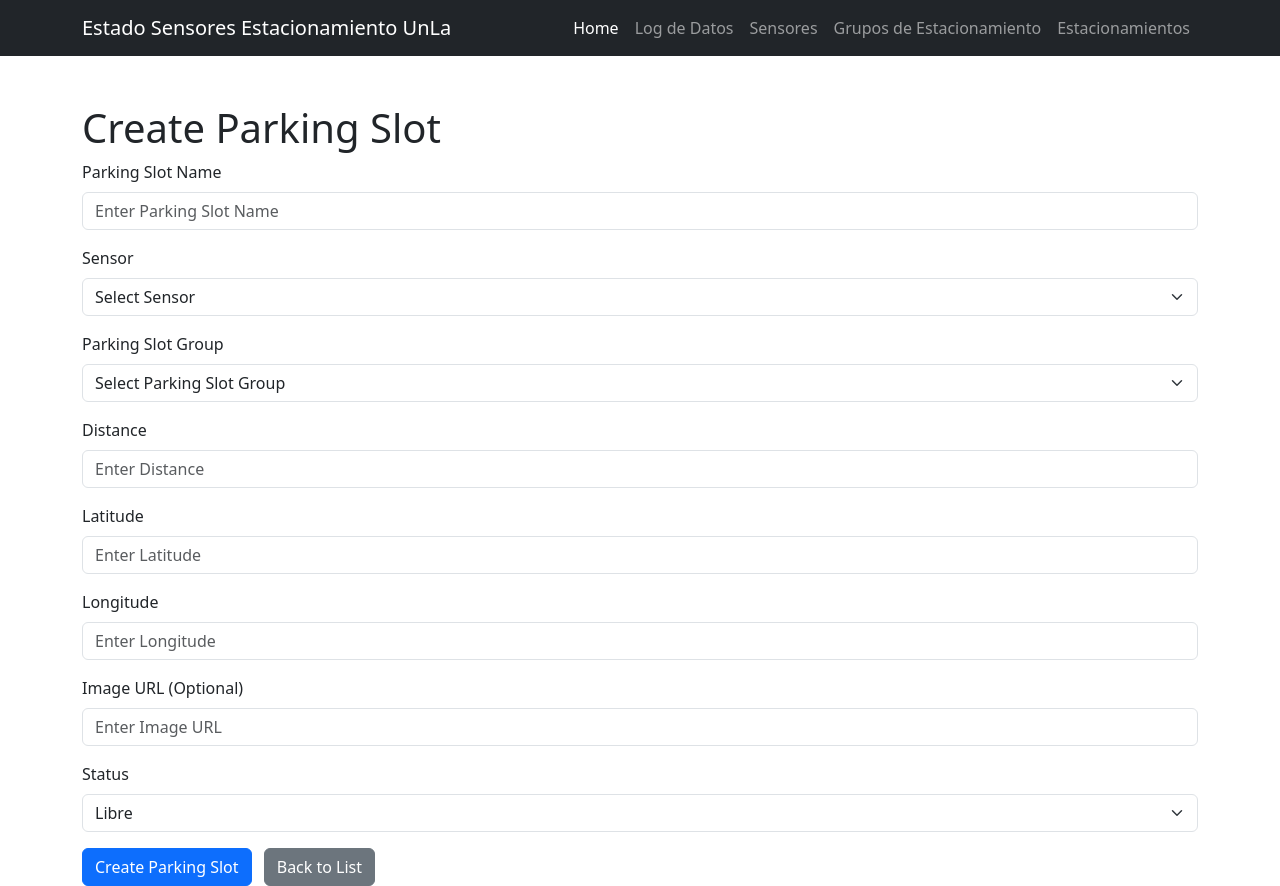
After one commit to unla-investigacion-desarrollo/smart-parking-unla, a Flask app: page /parking_slot/create in a window 1280 px wide. The commit adds this page. Run offline with Flask 3, Linux system fonts and the light colour scheme; the visitor is signed in with stand-in values (Sample User, id 1); data that the repository does not hold is empty; some libraries are stand-ins or nearby versions.

Commit message:
add parkingslot and parkingslotgroup crud and generation of .env file for arduino

```diff
--- a/backofficeApp/app.py
+++ b/backofficeApp/app.py
@@ -1,5 +1,4 @@
 from app import create_app
-from app.models import SensorData,Sensor
 from flask_login import login_user, logout_user, login_required, current_user
 from flask import request, render_template, redirect
 from app.models import User
--- a/backofficeApp/app/__init__.py
+++ b/backofficeApp/app/__init__.py
@@ -46,10 +46,13 @@ def register_blueprints(app):
     from app.modules.control_sensor import control_sensor_blueprint
     from app.modules.process_data import process_data_blueprint
     from app.modules.add_sensor import add_sensor_blueprint
+    from app.modules.parking_slot_group import parking_slot_group_blueprint
+    from app.modules.parking_slot import parking_slot_blueprint
     app.register_blueprint(control_sensor_blueprint)
     app.register_blueprint(process_data_blueprint)
     app.register_blueprint(add_sensor_blueprint)
-
+    app.register_blueprint(parking_slot_group_blueprint)
+    app.register_blueprint(parking_slot_blueprint)
 
     with app.app_context():
         db.create_all()
--- /dev/null
+++ b/backofficeApp/app/modules/parking_slot/ParkingSlotController.py
@@ -0,0 +1,97 @@
+from . import parking_slot_blueprint
+from flask import redirect, url_for,render_template, request
+from app.models import Sensor,ParkingSlotGroup,ParkingSlot
+from . import parking_slot_blueprint
+from flask_login import login_required, current_user
+from app import firedb
+from app import db
+
+@parking_slot_blueprint.route('/create', methods=['GET', 'POST'])
+@login_required
+def create_parking_slot():
+    sensors = Sensor.query.all()
+    parking_slot_groups = ParkingSlotGroup.query.all()
+
+    if request.method == 'POST':
+        name = request.form['name']
+        sensor_id = request.form['sensor_id']
+        parking_slot_group_id = request.form['parking_slot_group_id']
+        distance = request.form['distance']
+        latitude = request.form['latitude']
+        longitude = request.form['longitude']
+        image = request.form['image']
+        status = request.form.get('status', 'libre')  # default to 'libre'
+
+        if not name or not sensor_id or not parking_slot_group_id or not distance or not latitude or not longitude:
+            return redirect(url_for('create_parking_slot'))
+
+        sensor = Sensor.query.get(sensor_id)
+        parking_slot_group = ParkingSlotGroup.query.get(parking_slot_group_id)
+
+        if not sensor or not parking_slot_group:
+            return redirect(url_for('create_parking_slot'))
+
+        new_slot = ParkingSlot(
+            name=name,
+            sensor_id=sensor_id,
+            parking_slot_group_id=parking_slot_group_id,
+            distance=distance,
+            latitude=latitude,
+            longitude=longitude,
+            image=image,
+            status=status
+        )
+        db.session.add(new_slot)
+        db.session.commit()
+
+        return redirect(url_for('list_parking_slots'))
+
+    return render_template('create_parking_slot.html', sensors=sensors, parking_slot_groups=parking_slot_groups)
+
+
+@parking_slot_blueprint.route('/parking_slots')
+@login_required
+def list_parking_slots():
+    slots = db.session.query(ParkingSlot, ParkingSlotGroup,Sensor)\
+    .join(ParkingSlotGroup, ParkingSlot.parking_slot_group_id == ParkingSlotGroup.id)\
+    .join(Sensor, ParkingSlot.sensor_id == Sensor.id)\
+    .all()
+    return render_template('list_parking_slots.html', slots=slots)
+
+
+@parking_slot_blueprint.route('/parking_slot/edit/<int:id>', methods=['GET', 'POST'])
+@login_required
+def edit_parking_slot(id):
+    slot = ParkingSlot.query.get(id)
+    sensors = Sensor.query.all()
+    parking_slot_groups = ParkingSlotGroup.query.all()
+
+    if not slot:
+        return redirect(url_for('list_parking_slots'))
+
+    if request.method == 'POST':
+        slot.name = request.form['name']
+        slot.sensor_id = request.form['sensor_id']
+        slot.parking_slot_group_id = request.form['parking_slot_group_id']
+        slot.distance = request.form['distance']
+        slot.latitude = request.form['latitude']
+        slot.longitude = request.form['longitude']
+        slot.image = request.form['image']
+        slot.status = request.form['status']
+        db.session.commit()
+
+        return redirect(url_for('list_parking_slots'))
+
+    return render_template('edit_parking_slot.html', slot=slot, sensors=sensors, parking_slot_groups=parking_slot_groups)
+
+
+@parking_slot_blueprint.route('/parking_slot/delete/<int:id>', methods=['GET', 'POST'])
+@login_required
+def delete_parking_slot(id):
+    slot = ParkingSlot.query.get(id)
+    if not slot:
+        return redirect(url_for('list_parking_slots'))
+
+    db.session.delete(slot)
+    db.session.commit()
+    return redirect(url_for('list_parking_slots'))
--- /dev/null
+++ b/backofficeApp/app/modules/parking_slot/__init__.py
@@ -0,0 +1,3 @@
+from flask import Blueprint
+parking_slot_blueprint = Blueprint("parking_slot", __name__,static_folder='files',url_prefix='/parking_slot')
+from . import ParkingSlotController
--- /dev/null
+++ b/backofficeApp/app/modules/parking_slot_group/__init__.py
@@ -0,0 +1,4 @@
+from flask import Blueprint
+parking_slot_group_blueprint = Blueprint("parking_slot_group", __name__,static_folder='files',url_prefix='/parking_slot_group')
+
+from . import ParkingSlotGroupController
--- /dev/null
+++ b/backofficeApp/app/templates/create_parking_slot.html
@@ -0,0 +1,75 @@
+<!DOCTYPE html>
+<html lang="en">
+<head>
+    <meta charset="UTF-8">
+    <meta name="viewport" content="width=device-width, initial-scale=1.0">
+    <title>Create Parking Slot</title>
+    <link href="https://cdn.jsdelivr.net/npm/bootstrap@5.3.0-alpha1/dist/css/bootstrap.min.css" rel="stylesheet">
+</head>
+<body>
+    {% include "partials/nav.html" %}
+    <div class="container mt-5">
+        <h1>Create Parking Slot</h1>
+        <form action="{{ url_for('parking_slot.create_parking_slot') }}" method="POST">
+            <div class="mb-3">
+                <label for="name" class="form-label">Parking Slot Name</label>
+                <input type="text" class="form-control" name="name" id="name" required placeholder="Enter Parking Slot Name">
+            </div>
+
+            <div class="mb-3">
+                <label for="sensor_id" class="form-label">Sensor</label>
+                <select name="sensor_id" class="form-select" required>
+                    <option value="">Select Sensor</option>
+                    {% for sensor in sensors %}
+                        <option value="{{ sensor.id }}">{{ sensor.name }} ID: {{ sensor.id }}</option>
+                    {% endfor %}
+                </select>
+            </div>
+
+            <div class="mb-3">
+                <label for="parking_slot_group_id" class="form-label">Parking Slot Group</label>
+                <select name="parking_slot_group_id" class="form-select" required>
+                    <option value="">Select Parking Slot Group</option>
+                    {% for group in parking_slot_groups %}
+                        <option value="{{ group.id }}">{{ group.name }}</option>
+                    {% endfor %}
+                </select>
+            </div>
+
+            <div class="mb-3">
+                <label for="distance" class="form-label">Distance</label>
+                <input type="number" class="form-control" name="distance" id="distance" required placeholder="Enter Distance">
+            </div>
+
+            <div class="mb-3">
+                <label for="latitude" class="form-label">Latitude</label>
+                <input type="text" class="form-control" name="latitude" id="latitude" required placeholder="Enter Latitude">
+            </div>
+
+            <div class="mb-3">
+                <label for="longitude" class="form-label">Longitude</label>
+                <input type="text" class="form-control" name="longitude" id="longitude" required placeholder="Enter Longitude">
+            </div>
+
+            <div class="mb-3">
+                <label for="image" class="form-label">Image URL (Optional)</label>
+                <input type="text" class="form-control" name="image" id="image" placeholder="Enter Image URL">
+            </div>
+
+            <div class="mb-3">
+                <label for="status" class="form-label">Status</label>
+                <select name="status" class="form-select">
+                    <option value="libre" selected>Libre</option>
+                    <option value="ocupado">Ocupado</option>
+                    <option value="reservado">Reservado</option>
+                </select>
+            </div>
+
+            <button type="submit" class="btn btn-primary">Create Parking Slot</button>
+            <a href="{{ url_for('parking_slot.list_parking_slots') }}" class="btn btn-secondary ms-2">Back to List</a>
+        </form>
+    </div>
+
+    <script src="https://cdn.jsdelivr.net/npm/bootstrap@5.3.0-alpha1/dist/js/bootstrap.bundle.min.js"></script>
+</body>
+</html>
--- a/backofficeApp/app/templates/home.html
+++ b/backofficeApp/app/templates/home.html
@@ -487,7 +487,7 @@
     <script src="https://unpkg.com/leaflet@1.9.4/dist/leaflet.js" integrity="sha256-20nQCchB9co0qIjJZRGuk2/Z9VM+kNiyxNV1lvTlZBo=" crossorigin=""></script>
     <script>
         // Initialize the map
-        const map = L.map('map-hero').setView([51.505, -0.09], 13);
+        const map = L.map('map-hero').setView([-34.735498, -58.390513], 19);
 
         // Add OpenStreetMap tiles
         L.tileLayer('https://{s}.tile.openstreetmap.org/{z}/{x}/{y}.png', {
--- a/backofficeApp/app/templates/login.html
+++ b/backofficeApp/app/templates/login.html
@@ -3,6 +3,7 @@
 <head>
     <title>Smart Parking - UnLa</title>
     <meta charset="utf-8" />
+    <meta name="viewport" content="width=device-width, initial-scale=1.0" />
     <link rel="stylesheet" type="text/css" href="{{ url_for('static', filename='login_styles.css') }}" />
     <link rel="icon" href="{{ url_for('static', filename='favicon.png') }}" />
     <link href="https://cdn.jsdelivr.net/npm/bootstrap@5.3.5/dist/css/bootstrap.min.css" rel="stylesheet" integrity="sha384-SgOJa3DmI69IUzQ2PVdRZhwQ+dy64/BUtbMJw1MZ8t5HZApcHrRKUc4W0kG879m7" crossorigin="anonymous">
--- a/backofficeApp/app/templates/partials/nav.html
+++ b/backofficeApp/app/templates/partials/nav.html
@@ -17,7 +17,10 @@
                         <a class="nav-link" href="/control_sensor/sensors">Sensores</a>
                     </li>
                     <li class="nav-item">
-                        <a class="nav-link" href="#">Contact</a>
+                        <a class="nav-link" href="/parking_slot_group/parking_slot_groups">Grupos de Estacionamiento</a>
+                    </li>
+                    <li class="nav-item">
+                        <a class="nav-link" href="/parking_slot/parking_slots">Estacionamientos</a>
                     </li>
                 </ul>
             </div>
--- a/backofficeApp/app/templates/sensor_data.html
+++ b/backofficeApp/app/templates/sensor_data.html
@@ -2,6 +2,7 @@
 <html lang="en">
 <head>
     <meta charset="UTF-8">
+    <meta name="viewport" content="width=device-width, initial-scale=1.0" />
     <title>Sensor Data</title>
     <link href="https://cdn.jsdelivr.net/npm/bootstrap@5.3.0/dist/css/bootstrap.min.css" rel="stylesheet">
 </head>
```
Also changed, not shown: backofficeApp/app/modules/control_sensor/ControlSensorController.py (+69 -2 lines), backofficeApp/app/modules/parking_slot_group/ParkingSlotGroupController.py (added, +59 -0 lines), backofficeApp/app/templates/create_parking_slot_group.html (added, +25 -0 lines), backofficeApp/app/templates/download_config.html (added, +18 -0 lines), backofficeApp/app/templates/edit_parking_slot.html (added, +73 -0 lines), backofficeApp/app/templates/edit_parking_slot_group.html (added, +25 -0 lines), backofficeApp/app/templates/list_parking_slot_groups.html (added, +46 -0 lines), backofficeApp/app/templates/list_parking_slots.html (added, +54 -0 lines), backofficeApp/app/templates/list_sensors.html (+35 -23 lines), backofficeApp/app/templates/wifi_config.html (added, +36 -0 lines).
